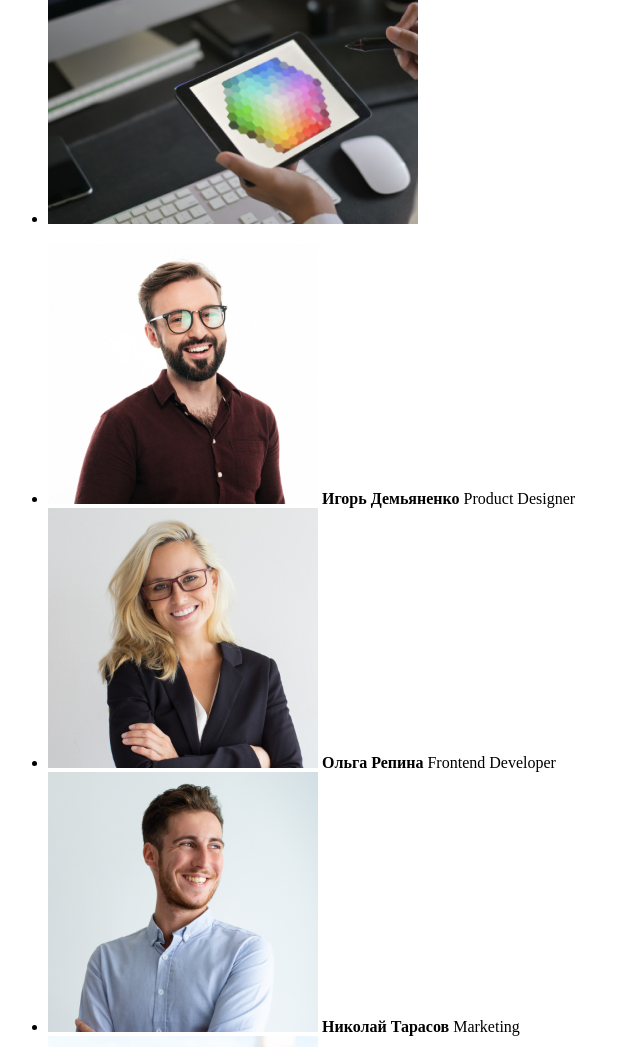
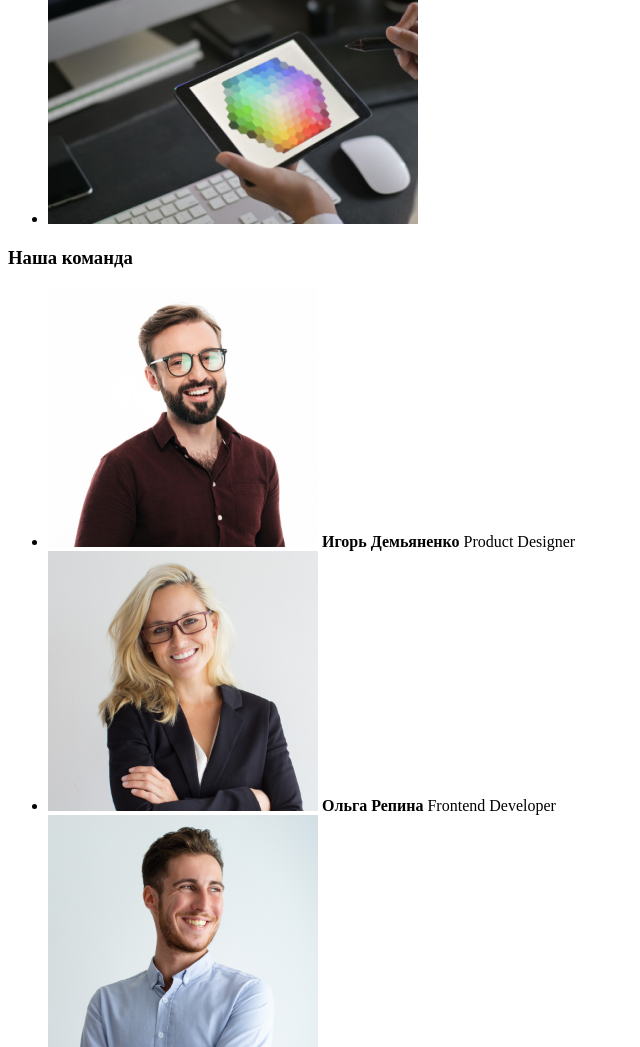
Before and after one commit to Artem451/artem, a plain HTML site: page index.html in a window 1280 px wide. Shown: the part 1298-2345 px from the top of the page, without its empty margins (0-640 px from the left). Drawn offline with Linux system fonts and the light colour scheme.

Commit message:
Update index.html

```diff
--- a/index.html
+++ b/index.html
@@ -53,6 +53,7 @@
         </section>
 
         <section class="Our-team">
+            <h3>Наша команда</h3>
             <ul>
                 <li>
                     <img src="./team-img/img.jpg" alt="Игорь Демьяненко" width="270">
```
